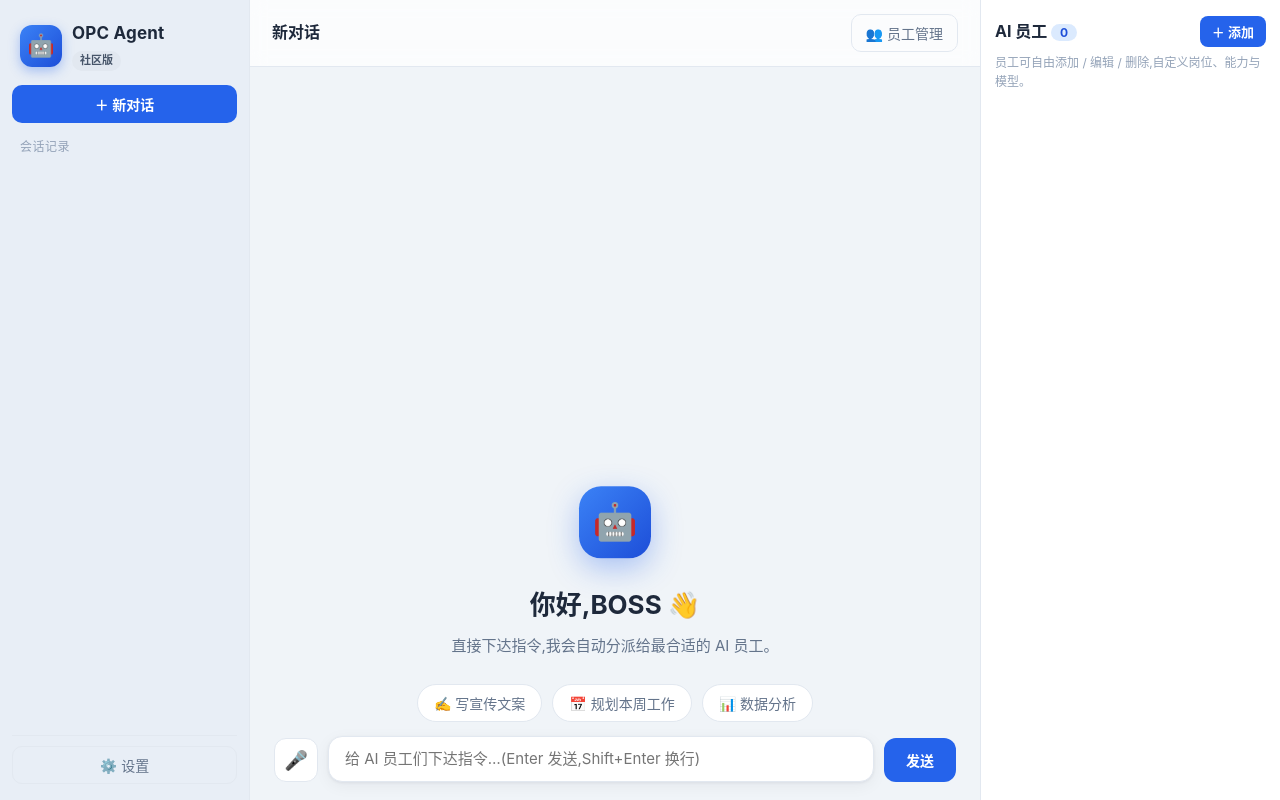
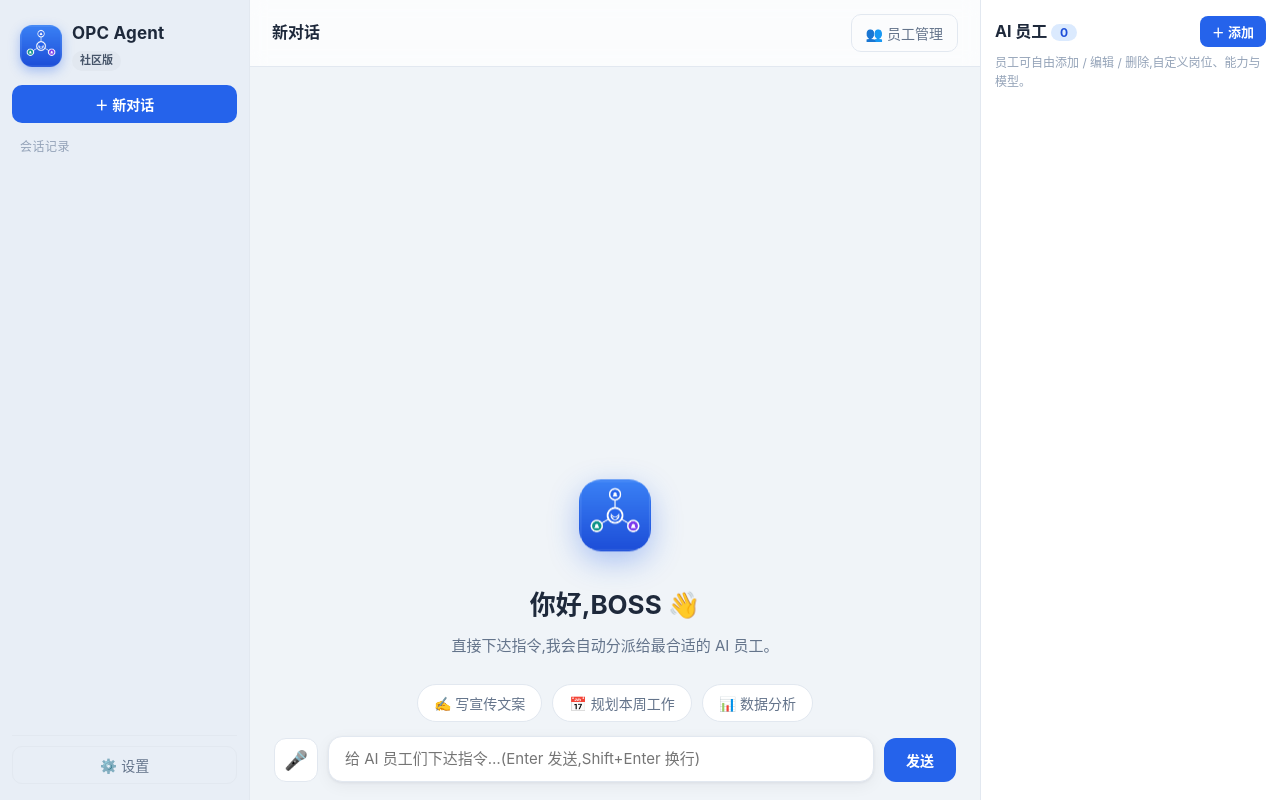
Before and after one commit to Zichen-6688/OPC-Agent, a plain HTML site: page frontend/index.html in a window 1280 px wide. Drawn offline with Linux system fonts and the light colour scheme.

Commit message:
前端品牌图标:🤖 emoji 替换为程序 logo(蓝色调度网络图标)

```diff
--- a/frontend/index.html
+++ b/frontend/index.html
@@ -12,7 +12,7 @@
     <!-- 左侧边栏 -->
     <aside id="sidebar">
       <div class="brand">
-        <div class="brand-logo">🤖</div>
+        <img src="logo.png" class="brand-logo" alt="OPC Agent">
         <div class="brand-text">
           <div class="brand-name" id="brandName">OPC Agent</div>
           <div class="brand-edition badge-community" id="editionBadge">社区版</div>
@@ -38,7 +38,7 @@
       <div class="chat-scroll" id="chatScroll">
         <div id="messages" class="messages"></div>
         <div class="welcome" id="welcome">
-          <div class="welcome-icon">🤖</div>
+          <img src="logo.png" class="welcome-icon" alt="OPC Agent">
           <div class="welcome-title">你好,BOSS 👋</div>
           <div class="welcome-sub">直接下达指令,我会自动分派给最合适的 AI 员工。</div>
           <div class="welcome-chips" id="welcomeChips">
--- a/frontend/styles.css
+++ b/frontend/styles.css
@@ -64,11 +64,7 @@ body {
   width: 42px;
   height: 42px;
   border-radius: 12px;
-  background: linear-gradient(135deg, #3b82f6, #1d4ed8);
-  display: flex;
-  align-items: center;
-  justify-content: center;
-  font-size: 22px;
+  object-fit: cover;
   box-shadow: 0 4px 12px rgba(37, 99, 235, .35);
 }
 
@@ -232,11 +228,7 @@ body {
   height: 72px;
   margin: 0 auto 18px;
   border-radius: 22px;
-  background: linear-gradient(135deg, #3b82f6, #1d4ed8);
-  display: flex;
-  align-items: center;
-  justify-content: center;
-  font-size: 36px;
+  object-fit: cover;
   box-shadow: 0 10px 30px rgba(37, 99, 235, .35);
   animation: float 3.5s ease-in-out infinite;
 }
```
Also changed, not shown: frontend/smoke_test.html (+2 -2 lines), frontend/logo.png (added).
